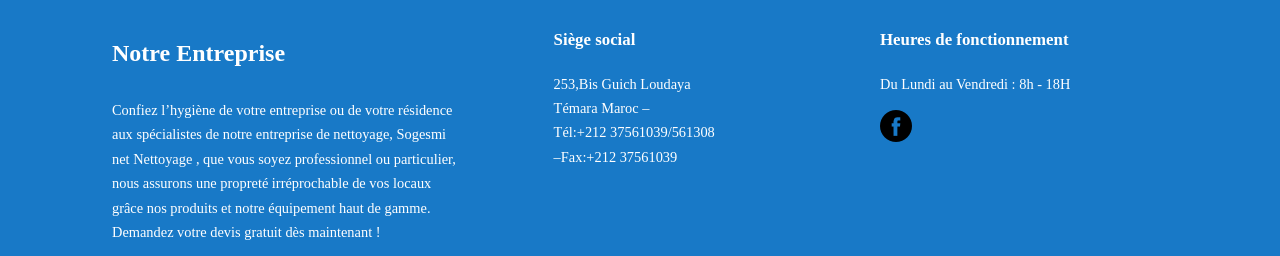
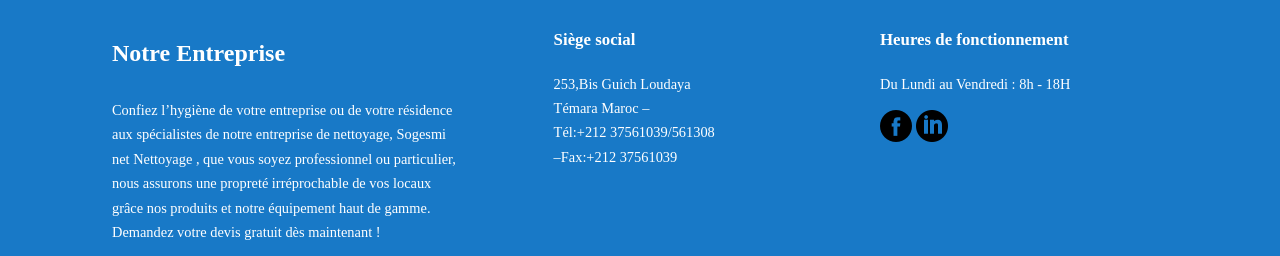
Before and after one commit to Baboucar/sognesmient, a Jekyll site: the page built from means.html, in a window 1280 px wide. Shown: the part 1499-1755 px from the top of the page. Built offline with Jekyll 4.4.1, drawn with Linux system fonts in a browser that asks for light colours; nearby versions of some CDN libraries; some web fonts are replaced.

Commit message:
added linkedin

```diff
--- a/_includes/footer.html
+++ b/_includes/footer.html
@@ -27,6 +27,7 @@ Tél:+212 37561039/561308 <br> –Fax:+212 37561039
 
     <div class="icon">
 <a href="https://www.facebook.com/Sogesminet/"><img src="../assets/images/facebook.png" alt=""></a>
+<a href="https://www.linkedin.com/company/sogesmi-net/about/?viewAsMember=true"><img src="../assets/images/linkedin.png" alt=""></a>
     </div>
 
 
```
Also changed, not shown: assets/images/linkedin.png (added), 5 other files.
